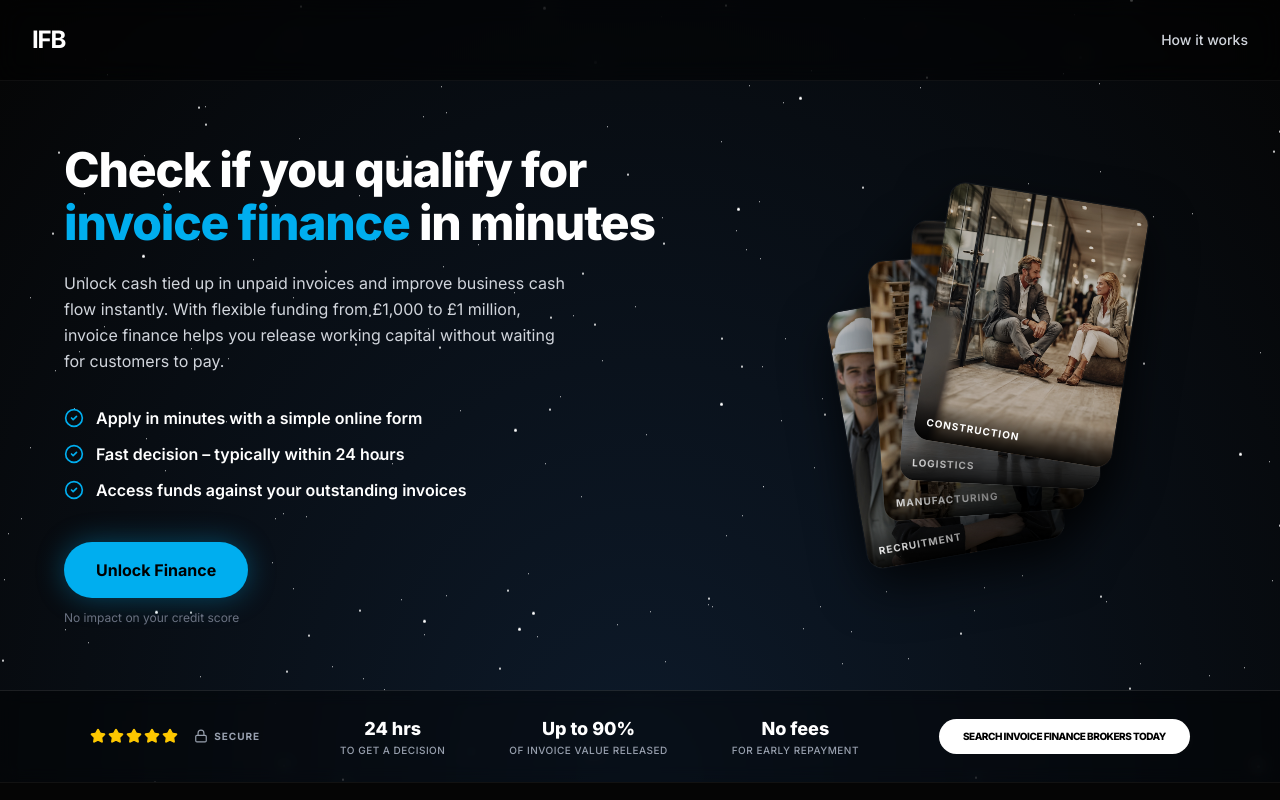
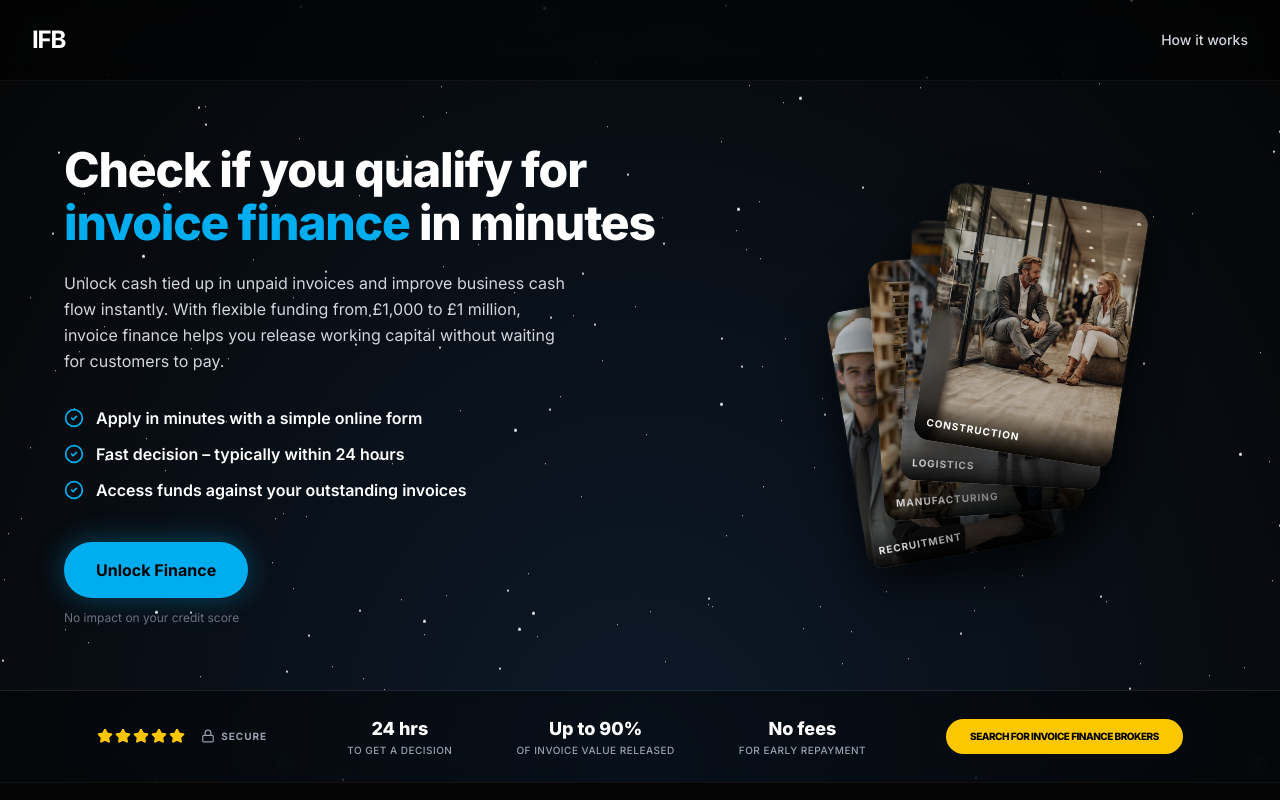
Before and after one commit to infibro/ifb-landing, a React (Vite) app: page / in a window 1280 px wide. Shown: the top 800 px of the page. Built offline with nearby package versions, Linux system fonts and the light colour scheme; no server answers.

Commit message:
style: update trust bar button text and color to match stars

```diff
--- a/src/components/Hero.tsx
+++ b/src/components/Hero.tsx
@@ -213,9 +213,9 @@ export default function Hero() {
             {/* New CTA Button */}
             <a
               href="#enquiry"
-              className="bg-white text-black px-6 py-2.5 rounded-full text-[10px] font-black hover:bg-gray-200 transition-all uppercase tracking-tighter"
+              className="bg-yellow-400 text-black px-6 py-2.5 rounded-full text-[10px] font-black hover:bg-yellow-500 transition-all uppercase tracking-tighter"
             >
-              Search INVOICE FINANCE BROKERS TODAY
+              Search for Invoice Finance Brokers
             </a>
 
           </div>
```
